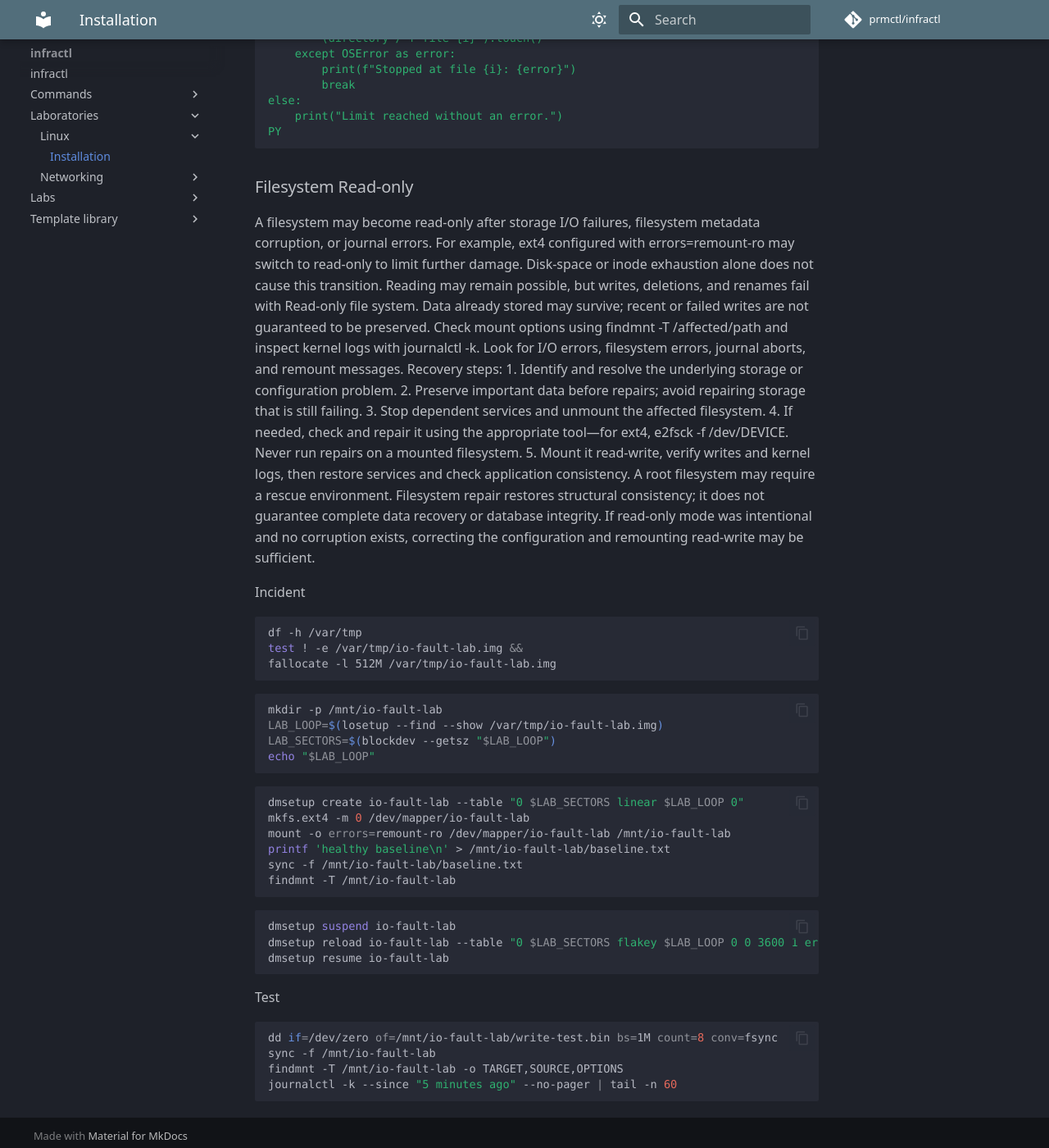
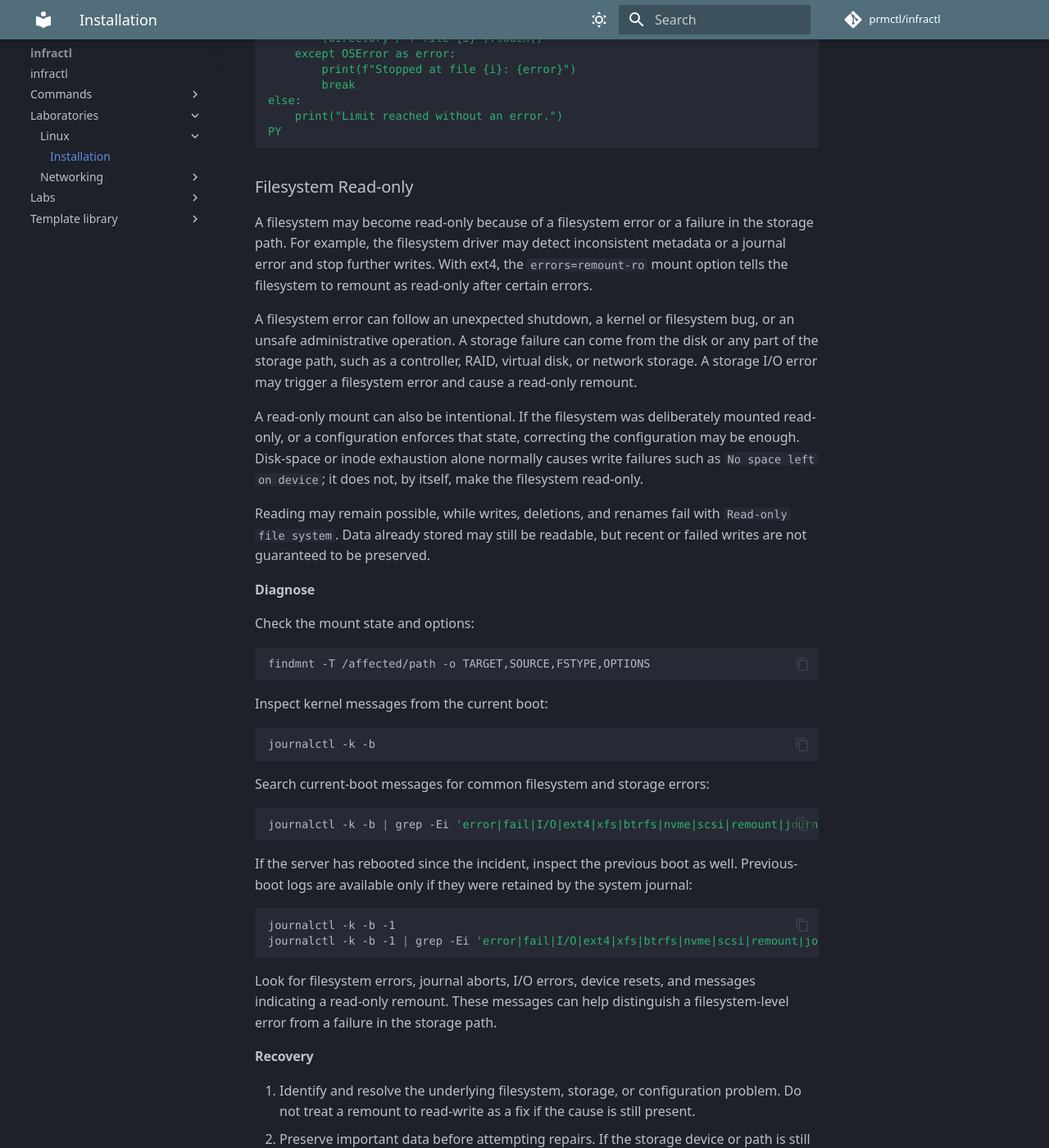
Before and after one commit to prmctl/infractl, an MkDocs documentation site: the page built from docs/laboratories/linux/linux-incident.md, in a window 1280 px wide and 1400 px high, scrolled down 1966 px. Shown: the whole window at 82% size. Built offline with MkDocs 1.6.1 and Material for MkDocs 9.7.7, drawn with Linux system fonts in a browser that asks for light colours; comment, search, counter and statistics services are not loaded; some of the changed text lies outside the part shown.

Commit message:
add command

````diff
--- a/docs/laboratories/linux/linux-incident.md
+++ b/docs/laboratories/linux/linux-incident.md
@@ -90,17 +90,60 @@ PY
 ```
 
 ### Filesystem Read-only
+A filesystem may become read-only because of a filesystem error or a failure in the storage path. For example, the filesystem driver may detect inconsistent metadata or a journal error and stop further writes. With ext4, the `errors=remount-ro` mount option tells the filesystem to remount as read-only after certain errors.
 
-A filesystem may become read-only after storage I/O failures, filesystem metadata corruption, or journal errors. For example, ext4 configured with errors=remount-ro may switch to read-only to limit further damage. Disk-space or inode exhaustion alone does not cause this transition.
-Reading may remain possible, but writes, deletions, and renames fail with Read-only file system. Data already stored may survive; recent or failed writes are not guaranteed to be preserved.
-Check mount options using findmnt -T /affected/path and inspect kernel logs with journalctl -k. Look for I/O errors, filesystem errors, journal aborts, and remount messages.
-Recovery steps:
-1. Identify and resolve the underlying storage or configuration problem.
-2. Preserve important data before repairs; avoid repairing storage that is still failing.
-3. Stop dependent services and unmount the affected filesystem.
-4. If needed, check and repair it using the appropriate tool—for ext4, e2fsck -f /dev/DEVICE. Never run repairs on a mounted filesystem.
-5. Mount it read-write, verify writes and kernel logs, then restore services and check application consistency.
-A root filesystem may require a rescue environment. Filesystem repair restores structural consistency; it does not guarantee complete data recovery or database integrity. If read-only mode was intentional and no corruption exists, correcting the configuration and remounting read-write may be sufficient.
+A filesystem error can follow an unexpected shutdown, a kernel or filesystem bug, or an unsafe administrative operation. A storage failure can come from the disk or any part of the storage path, such as a controller, RAID, virtual disk, or network storage. A storage I/O error may trigger a filesystem error and cause a read-only remount.
+
+A read-only mount can also be intentional. If the filesystem was deliberately mounted read-only, or a configuration enforces that state, correcting the configuration may be enough. Disk-space or inode exhaustion alone normally causes write failures such as `No space left on device`; it does not, by itself, make the filesystem read-only.
+
+Reading may remain possible, while writes, deletions, and renames fail with `Read-only file system`. Data already stored may still be readable, but recent or failed writes are not guaranteed to be preserved.
+
+#### Diagnose
+
+Check the mount state and options:
+
+```bash
+findmnt -T /affected/path -o TARGET,SOURCE,FSTYPE,OPTIONS
+```
+
+Inspect kernel messages from the current boot:
+
+```bash
+journalctl -k -b
+```
+
+Search current-boot messages for common filesystem and storage errors:
+
+```bash
+journalctl -k -b | grep -Ei 'error|fail|I/O|ext4|xfs|btrfs|nvme|scsi|remount|journal'
+```
+
+If the server has rebooted since the incident, inspect the previous boot as well. Previous-boot logs are available only if they were retained by the system journal:
+
+```bash
+journalctl -k -b -1
+journalctl -k -b -1 | grep -Ei 'error|fail|I/O|ext4|xfs|btrfs|nvme|scsi|remount|journal'
+```
+
+Look for filesystem errors, journal aborts, I/O errors, device resets, and messages indicating a read-only remount. These messages can help distinguish a filesystem-level error from a failure in the storage path.
+
+#### Recovery
+
+1. Identify and resolve the underlying filesystem, storage, or configuration problem. Do not treat a remount to read-write as a fix if the cause is still present.
+2. Preserve important data before attempting repairs. If the storage device or path is still failing, avoid in-place repairs until the storage is stable; consider recovering from a copy or image.
+3. Stop services that use the filesystem, then unmount it before running a filesystem repair tool.
+4. If a filesystem check is needed, use the tool appropriate for that filesystem. For ext4, for example:
+
+   ```bash
+   e2fsck -f /dev/DEVICE
+   ```
+
+   Replace `/dev/DEVICE` with the correct, unmounted filesystem device. Never run `e2fsck` on a mounted filesystem.
+5. After resolving the cause and completing any needed repair, mount the filesystem read-write. Verify that writes work and check the kernel logs for new errors before restoring dependent services.
+6. Check application-level consistency as well. Filesystem repair restores filesystem structure; it does not guarantee complete data recovery or database integrity.
+
+A root filesystem may require a rescue or recovery environment to unmount and repair it. If read-only mode was intentional and there is no filesystem or storage error, correcting the configuration and remounting read-write may be sufficient.
+
 
 Incident
 ```sh
````
